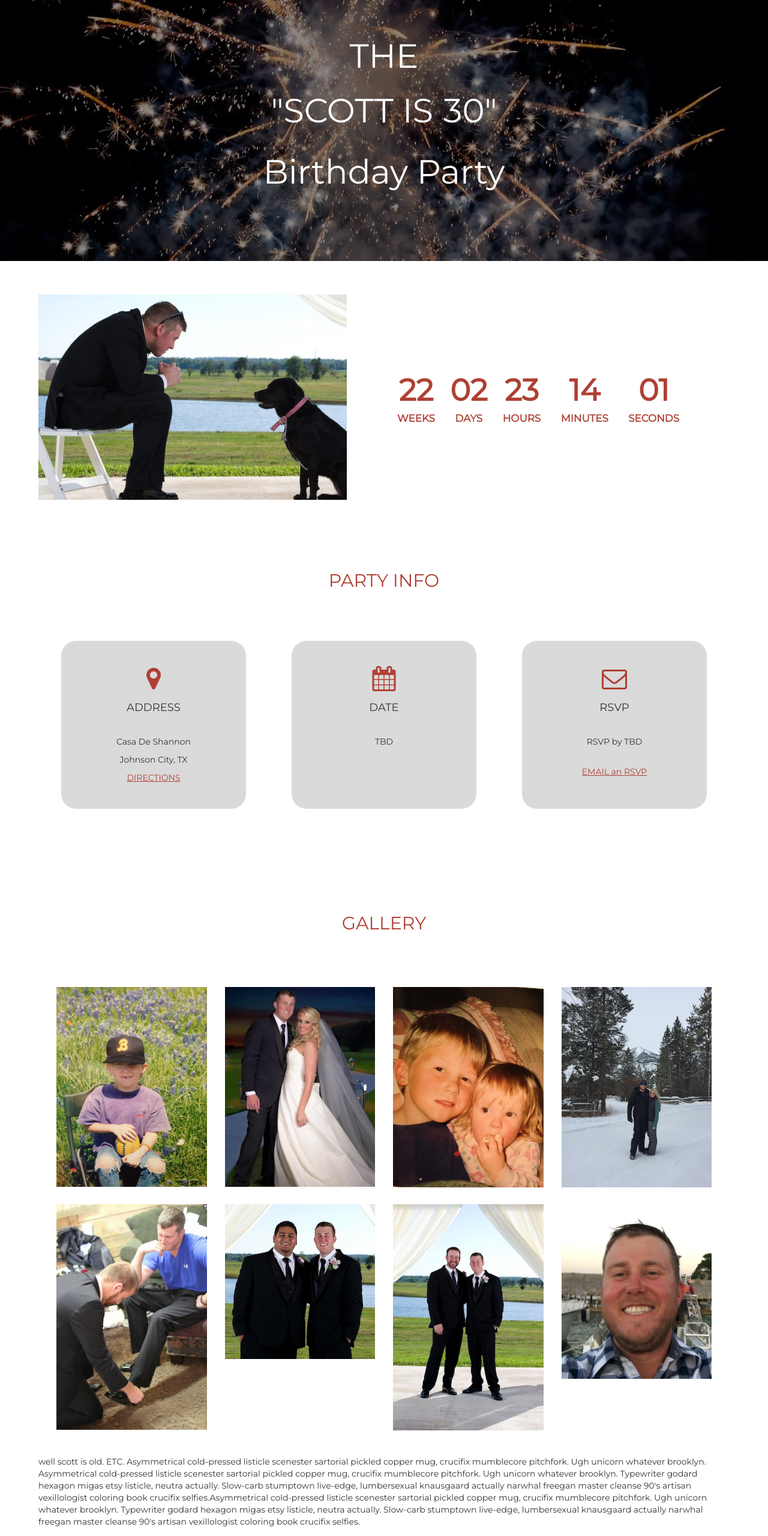
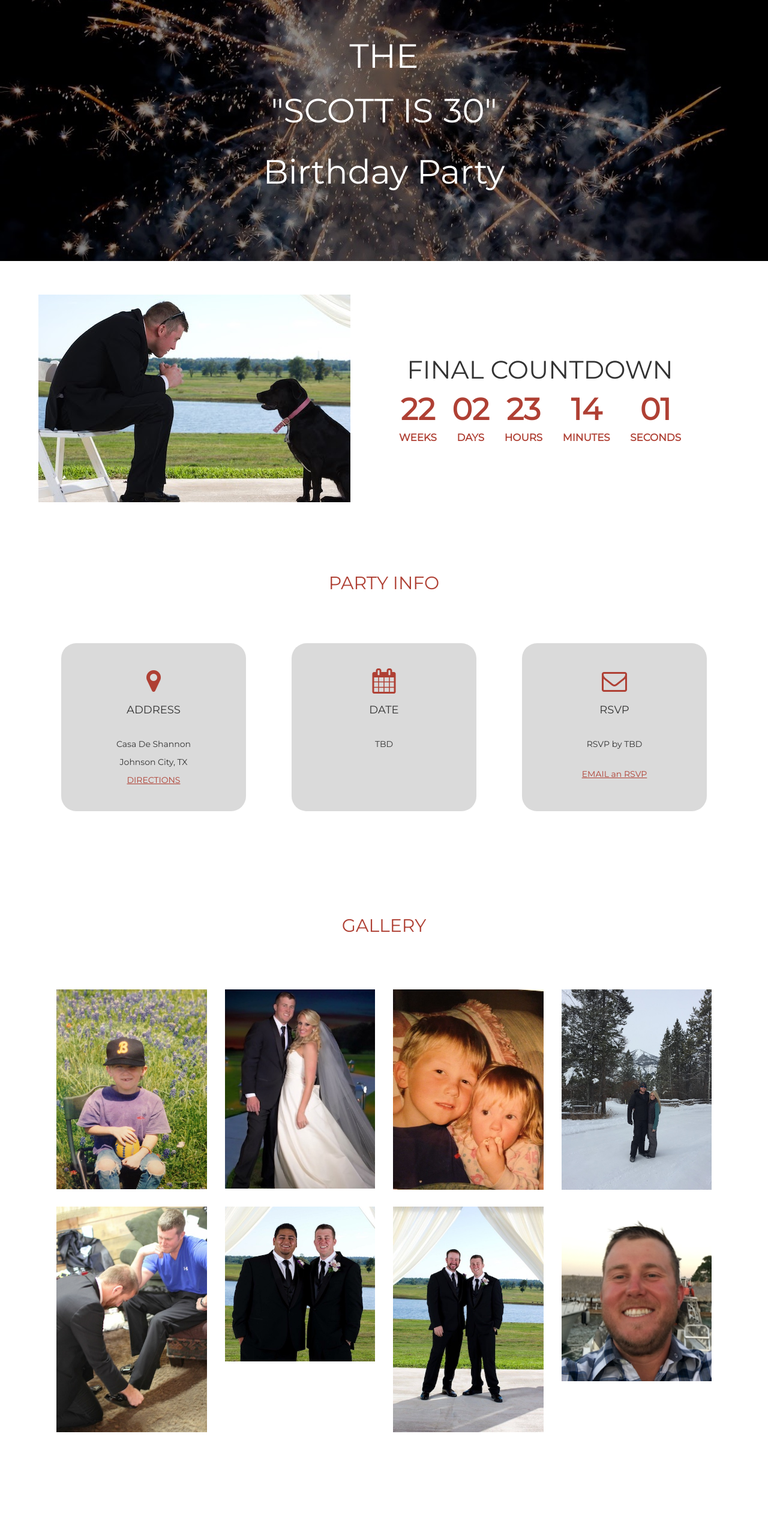
Before and after one commit to lm1435/scott-bday, a website: page index.html in a window 1280 px wide. Shown: the part 65-2625 px from the top of the page at 60% size. After the commit the page ends 2550 px from the top, so only its background shows below. Drawn offline with nearby package versions, Linux system fonts and the light colour scheme.

Commit message:
more formatting speed reducing of setInterval

```diff
--- a/css/styles.css
+++ b/css/styles.css
@@ -34,6 +34,9 @@
     padding: 2em; }
   .rightSide {
     margin: 2em auto; }
+    .rightSide .final-countdown {
+      text-align: center;
+      font-size: 3em; }
     .rightSide #timer {
       font-size: 1em;
       font-weight: bold;
@@ -81,6 +84,8 @@
     text-decoration: underline; }
     .information a a:hover, .information a a:active, .information a a:visited {
       color: inherit !important; }
+  .images {
+    margin-bottom: 5em; }
     .images h2 {
       color: #AF4034;
       margin: 3em auto;
@@ -112,7 +117,5 @@
     padding: 0; }
   .leftSide img {
     padding: 2em 0; }
-  .rightSide #timer {
-    padding: 4em; }
   .rightSide #timer span {
     font-size: 3em; } }
--- a/index.html
+++ b/index.html
@@ -28,6 +28,9 @@
           <img src="images/test.jpg" class="img-responsive partyPic">
         </div>
         <div class="rightSide">
+          <div class="final-countdown">
+            FINAL COUNTDOWN
+          </div>
           <div id="timer">
             <div>
               <span class="weeks"></span>
@@ -90,14 +93,6 @@
           <img src="images/7.jpg" class="col-sm-12 col-md-3 img-responsive" alt="">
           <img src="images/8.png" class="col-sm-12 col-md-3 img-responsive" alt="">
       </section>
-      <section class="about-scott">
-        <div class="scott-info">
-          <p>
-            well scott is old. ETC. Asymmetrical cold-pressed listicle scenester sartorial pickled copper mug, crucifix mumblecore pitchfork. Ugh unicorn whatever brooklyn.
-            Asymmetrical cold-pressed listicle scenester sartorial pickled copper mug, crucifix mumblecore pitchfork. Ugh unicorn whatever brooklyn. Typewriter godard hexagon migas etsy listicle, neutra actually. Slow-carb stumptown live-edge, lumbersexual knausgaard actually narwhal freegan master cleanse 90's artisan vexillologist coloring book crucifix selfies.Asymmetrical cold-pressed listicle scenester sartorial pickled copper mug, crucifix mumblecore pitchfork. Ugh unicorn whatever brooklyn. Typewriter godard hexagon migas etsy listicle, neutra actually. Slow-carb stumptown live-edge, lumbersexual knausgaard actually narwhal freegan master cleanse 90's artisan vexillologist coloring book crucifix selfies.
-          </p>
-        </div>
-      </section>
     </div>
     <script src="js/scripts.js"></script>
   </body>
--- a/js/scripts.js
+++ b/js/scripts.js
@@ -1 +1 @@
-document.addEventListener("DOMContentLoaded",function(){function e(e){var t=Date.parse(e)-Date.parse(new Date),n=Math.floor(t/1e3%60),r=Math.floor(t/1e3/60%60),o=Math.floor(t/36e5%24),s=Math.floor(t/864e5%7);return{total:t,weeks:Math.floor(t/6048e5%52),days:s,hours:o,minutes:r,seconds:n}}e("August 16 2017 1:00"),function(t,n){function r(){var t=e(n);s.innerHTML=t.weeks,a.innerHTML=("0"+t.days).slice(-2),u.innerHTML=("0"+t.hours).slice(-2),c.innerHTML=("0"+t.minutes).slice(-2),l.innerHTML=("0"+t.seconds).slice(-2),t.total<=0&&clearInterval(i)}var o=document.getElementById(t),s=o.querySelector(".weeks"),a=o.querySelector(".days"),u=o.querySelector(".hours"),c=o.querySelector(".minutes"),l=o.querySelector(".seconds");r();var i=setInterval(r,1e3)}("timer","August 16 2017 1:00"),function(e){var t=1,n=document.getElementById("numbers");setInterval(function(){t<=e&&(n.innerHTML=t,t++)},50)}(30)});
+document.addEventListener("DOMContentLoaded",function(){function e(e){var t=Date.parse(e)-Date.parse(new Date),n=Math.floor(t/1e3%60),r=Math.floor(t/1e3/60%60),o=Math.floor(t/36e5%24),s=Math.floor(t/864e5%7);return{total:t,weeks:Math.floor(t/6048e5%52),days:s,hours:o,minutes:r,seconds:n}}e("August 16 2017 1:00"),function(t,n){function r(){var t=e(n);s.innerHTML=t.weeks,a.innerHTML=("0"+t.days).slice(-2),u.innerHTML=("0"+t.hours).slice(-2),c.innerHTML=("0"+t.minutes).slice(-2),l.innerHTML=("0"+t.seconds).slice(-2),t.total<=0&&clearInterval(i)}var o=document.getElementById(t),s=o.querySelector(".weeks"),a=o.querySelector(".days"),u=o.querySelector(".hours"),c=o.querySelector(".minutes"),l=o.querySelector(".seconds");r();var i=setInterval(r,1e3)}("timer","August 16 2017 1:00"),function(e){var t=1,n=document.getElementById("numbers");setInterval(function(){t<=e&&(n.innerHTML=t,t++)},80)}(30)});
```
Lines whose indentation alone changed are shown as unchanged.
